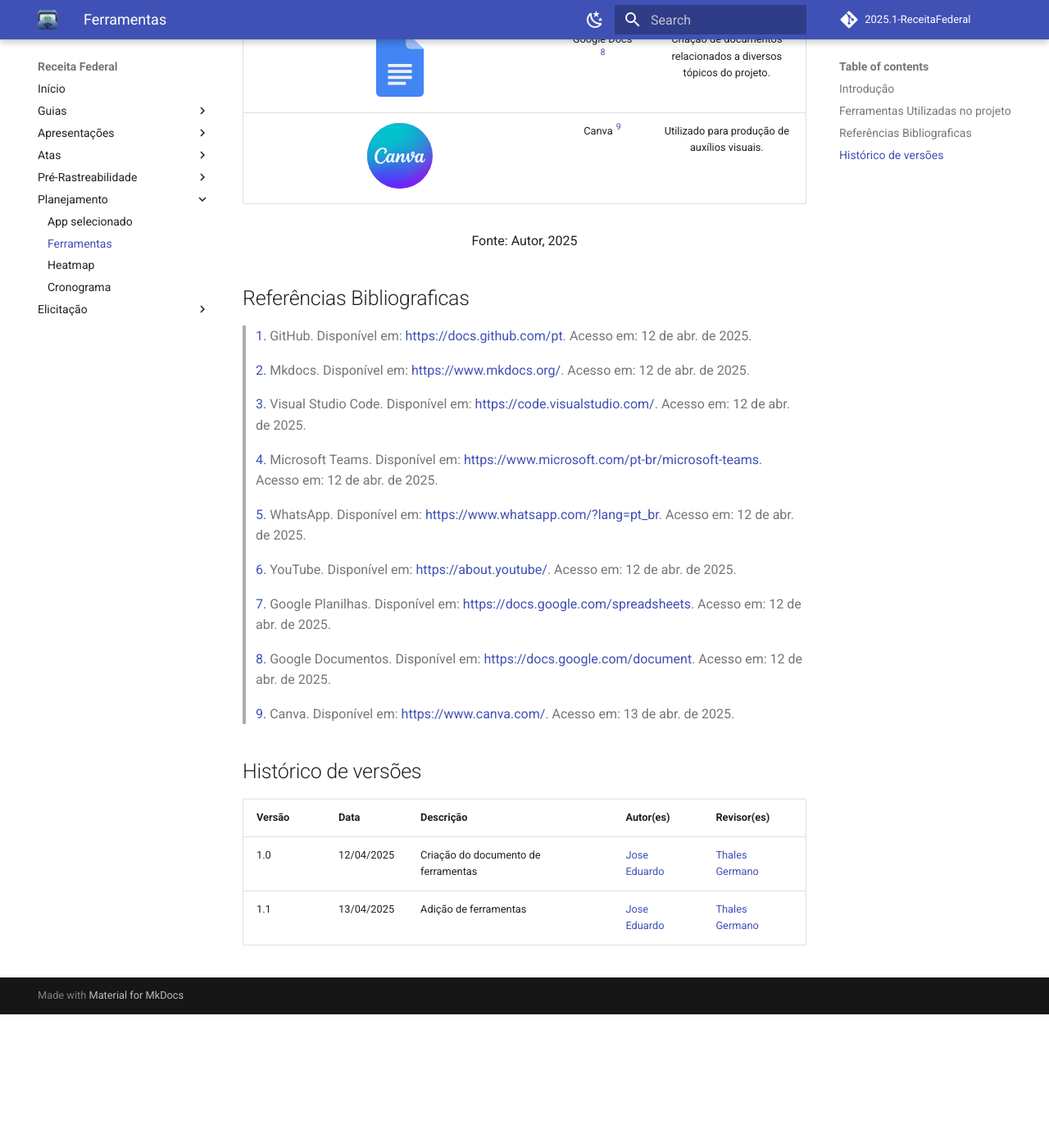
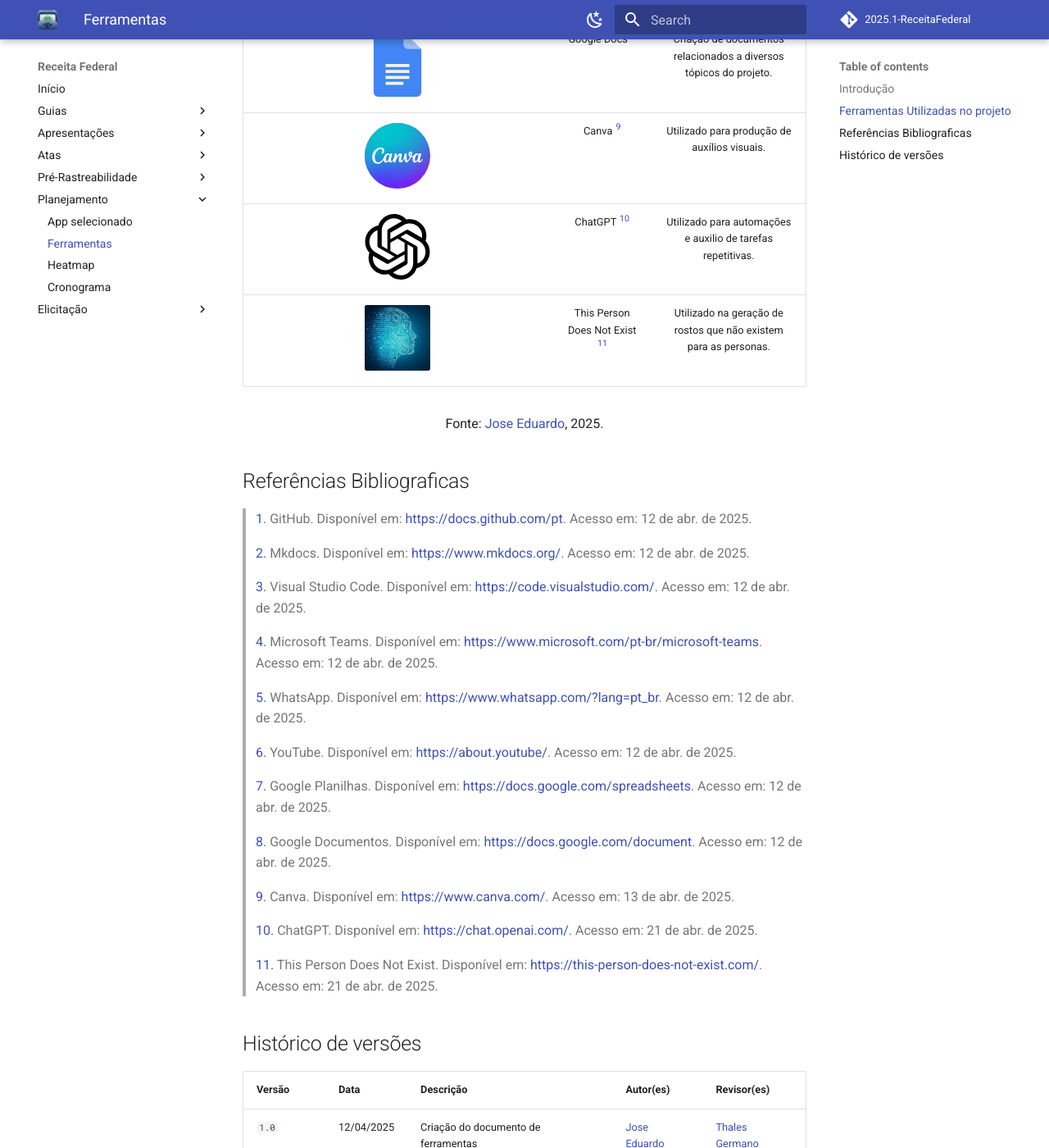
Before and after one commit to Requisitos-de-Software/2025.1-Meu-INSS, an MkDocs documentation site: the page built from docs/planejamento/ferramentas.md, in a window 1280 px wide and 1400 px high, scrolled down 1289 px. Shown: the whole window at 82% size. Built offline with MkDocs 1.6.1 and Material for MkDocs 9.7.7, drawn with Linux system fonts in a browser that asks for light colours; comment, search, counter and statistics services are not loaded; before the commit the page ends 2526 px from its top, so only the background shows below that; some of the changed text lies outside the part shown.

Commit message:
adicionando novas ferramentas

```diff
--- a/docs/planejamento/ferramentas.md
+++ b/docs/planejamento/ferramentas.md
@@ -15,15 +15,16 @@
 | <img src="./../../assets/logoFerramentas/github.svg" alt="Logo do GitHub" style="height:80px;width:80px~"~>                                    |          GitHub  <sup>[1](#FRM1)</sup>         | Organizar, versionar e documentar artefatos produzidos para o projeto. |
 | <img src="./../../assets/logoFerramentas/mkdocs.png" alt="Logo do MkDocs" style="height:80px;width:100px" >                                  |          MkDocs  <sup>[2](#FRM2)</sup>          | Criação das páginas de documentação.    |
 |  <img src="./../../assets/logoFerramentas/visual-studio-code.svg" alt="Logo do MkDocs" style="height:75px;width:80px"  >                                    |    Visual Studio Code   <sup>[3](#FRM3)</sup>  | Edição dos arquivos de documentação. |
-| <img src="./../../assets/logoFerramentas/microsoft-teams.svg" alt="Logo do Microsoft Teams" style="height:80px;width:90px;">                |           Teams     <sup>[4](#FRM4)</sup>      |Canal principal para reunioes e apresentacões do grupo.<a id="anchor_4" href="#FRM4">^4^</a> |
+| <img src="./../../assets/logoFerramentas/microsoft-teams.svg" alt="Logo do Microsoft Teams" style="height:80px;width:90px;">                |           Teams     <sup>[4](#FRM4)</sup>      |Canal principal para reunioes e apresentacões do grupo.<a id="anchor_4" href="#FRM4"></a> |
 | <img src="./../../assets/logoFerramentas/whatsapp.svg" alt="Logo do WhatsApp" style="height:80px;width:80px">                               |         WhatsApp       <sup>[5](#FRM5)</sup>   | Principal canal de comunicação do grupo.|
 | <img src="./../../assets/logoFerramentas/youtube.svg" alt="Logo do YouTube" style="height:56px;width:250px;">                                 |          YouTube   <sup>[6](#FRM6)</sup>       | Hospedagem dos vídeos produzidos da disciplina. |
 | <img src="./../../assets/logoFerramentas/sheets.svg" alt="Logo do Google Planilhas" style="height:80px;width:60px;">                        |     Google Planilhas   <sup>[7](#FRM7)</sup>   | Criação de planilhas relacionadas a diversos tópicos do projeto.|
 | <img src="./../../assets/logoFerramentas/docs.svg" alt="Logo do Google Docs" style="height:80px;width:80px;">                               |        Google Docs   <sup>[8](#FRM8)</sup>     | Criação de documentos relacionados a diversos tópicos do projeto.|
 | <img src="./../../assets/logoFerramentas/canva.svg" alt="Logo do Canva" style="height:80px;width:80px;">                               |        Canva   <sup>[9](#FRM9)</sup>     | Utilizado para produção de auxílios visuais.|
+| <img src="./../../assets/logoFerramentas/chat-gpt.svg" alt="Logo do ChatGPT" style="height:80px;width:80px;">                               |        ChatGPT   <sup>[10](#FRM10)</sup>     | Utilizado para automações e auxilio de tarefas repetitivas.|
+| <img src="./../../assets/logoFerramentas/thispersondoesntexist.png" alt="Logo do thispersondoesntexist" style="height:80px;width:80px;">                               |        This Person Does Not Exist  <sup>[11](#FRM11)</sup>     | Utilizado na geração de rostos que não existem para as personas.|
 
-
-<font size="3"><p style="text-align: center">Fonte: Autor, 2025</p></font>
+<font size="3"><p style="text-align: center">Fonte: [Jose Eduardo](https://github.com/jevprado), 2025.</p></font>
 
 ## Referências Bibliograficas
 
@@ -45,10 +46,15 @@
 >
 > <a id="FRM9" href="#anchor_9">9.</a> Canva. Disponível em: [https://www.canva.com/](). Acesso em: 13 de abr. de 2025.
 >
+> <a id="FRM10" href="#anchor_10">10.</a> ChatGPT. Disponível em: [https://chat.openai.com/](). Acesso em: 21 de abr. de 2025.
+>
+> <a id="FRM11" href="#anchor_11">11.</a> This Person Does Not Exist. Disponível em: [https://this-person-does-not-exist.com/](). Acesso em: 21 de abr. de 2025.
+>
 
 ## Histórico de versões
 
 Versão |   Data  | Descrição | Autor(es) | Revisor(es)
 ------ | ---- | ------ | ---------- | ----------
-1.0 | 12/04/2025 | Criação do documento de ferramentas | [Jose Eduardo](https://github.com/jevprado) | [Thales Germano](https://github.com/thalesgvl) |
-1.1 | 13/04/2025 | Adição de ferramentas | [Jose Eduardo](https://github.com/jevprado) | [Thales Germano](https://github.com/thalesgvl) |
+`1.0` | 12/04/2025 | Criação do documento de ferramentas | [Jose Eduardo](https://github.com/jevprado) | [Thales Germano](https://github.com/thalesgvl) |
+`1.1` | 13/04/2025 | Adição de ferramentas | [Jose Eduardo](https://github.com/jevprado) | [Thales Germano](https://github.com/thalesgvl) |
+`1.2` | 21/04/2025 | Adição de novas ferramentas | [Jose Eduardo](https://github.com/jevprado) | [Thales Germano](https://github.com/thalesgvl) |
```
Also changed, not shown: docs/assets/logoFerramentas/chat-gpt.svg (added), docs/assets/logoFerramentas/thispersondoesntexist.png (added).
